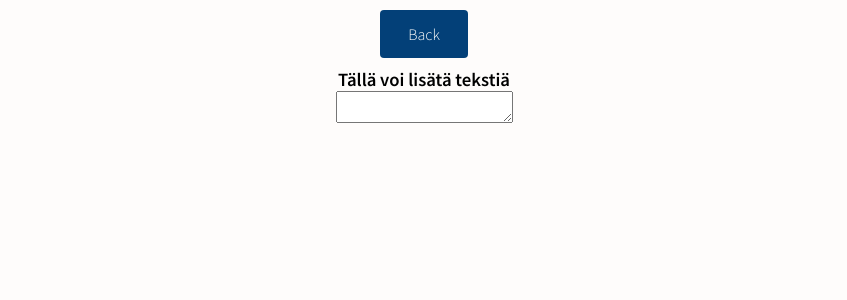
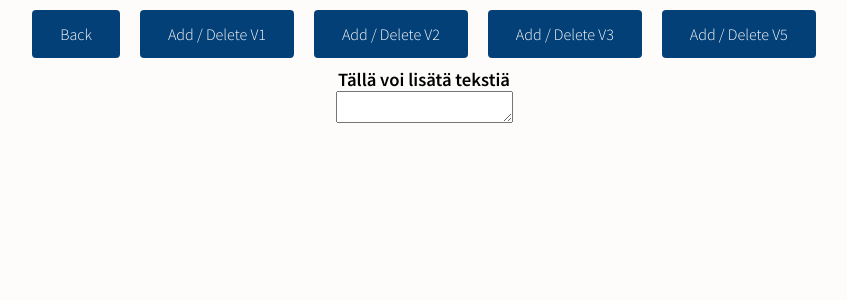
Before and after one commit to Ryhma12-Web-sovellusprojekti/Visual_Climate, a React (Create React App) app in the folder webapp/: page /customview in a window 1280 px wide. Shown: the top 300 px of the page, without its empty margins (216-1063 px from the left). Built offline with nearby package versions, Linux system fonts and the light colour scheme; no server answers.

Commit message:
Added buttons to show selected charts in custom view

```diff
--- a/webapp/src/pages/CustomView.js
+++ b/webapp/src/pages/CustomView.js
@@ -1,15 +1,59 @@
 import React, { useState } from "react";
+import Visu1 from "../components/Visu1";
+import Visu2 from "../components/Visu2";
+import Visu3 from "../components/Visu3";
+import Visu5 from "../components/Visu5";
 
-function CustomView({goBack}) {
+function CustomView({ goBack }) {
   const [viewData, setViewData] = useState("");
+  const [showV1Component, setShowV1Component] = useState(false);
+  const [showV2Component, setShowV2Component] = useState(false);
+  const [showV3Component, setShowV3Component] = useState(false);
+  const [showV5Component, setShowV5Component] = useState(false);
 
   const handleInputChange = (event) => {
     setViewData(event.target.value);
   };
 
+  const handleV1Click = () => {
+    if (showV1Component === false) {
+      setShowV1Component(true);
+    }
+    else { setShowV1Component(false); }
+  }
+
+  const handleV2Click = () => {
+    if (showV2Component === false) {
+      setShowV2Component(true);
+    }
+    else { setShowV2Component(false); }
+  }
+
+  const handleV3Click = () => {
+    if (showV3Component === false) {
+      setShowV3Component(true);
+    }
+    else { setShowV3Component(false); }
+  }
+
+  const handleV5Click = () => {
+    if (showV5Component === false) {
+      setShowV5Component(true);
+    }
+    else { setShowV5Component(false); }
+  }
+
   return (
     <div>
       <button onClick={goBack}>Back</button>
+      <button onClick={handleV1Click}>Add / Delete V1</button>
+      <button onClick={handleV2Click}>Add / Delete V2</button>
+      <button onClick={handleV3Click}>Add / Delete V3</button>
+      <button onClick={handleV5Click}>Add / Delete V5</button>
+      {showV1Component && <Visu1 />}
+      {showV2Component && <Visu2 />}
+      {showV3Component && <Visu3 />}
+      {showV5Component && <Visu5 />}
       <h3>Tällä voi lisätä tekstiä</h3>
       <textarea value={viewData} onChange={handleInputChange} />
       <div dangerouslySetInnerHTML={{ __html: viewData }} />
```
Lines whose indentation alone changed are shown as unchanged.
